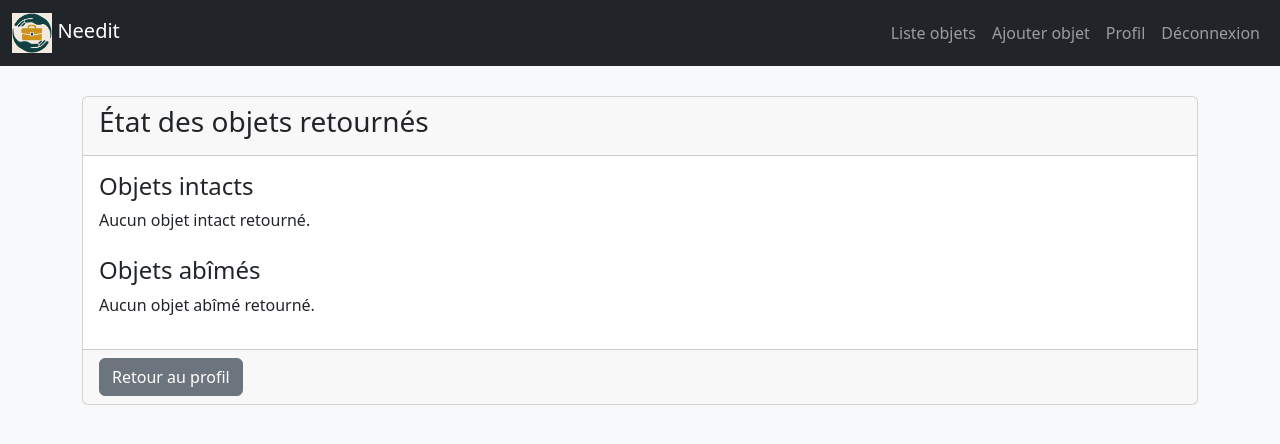
After one commit to tsarml/emprunt, a PHP site: page /pages/etat_objets.php in a window 1280 px wide. The commit adds this page. Shown: the top 444 px of the page. Run offline with PHP 8.4, Linux system fonts and the light colour scheme; the visitor is signed in with stand-in values (Sample User, id 1); data comes from the database, SQL or seed files in the repository.

Commit message:
final changes v3

```diff
--- a/pages/4274_4159.sql
+++ b/pages/4274_4159.sql
@@ -160,3 +160,4 @@ INSERT INTO image_objet (id_objet, nom_image) VALUES
 
 ALTER TABLE image_objet ADD est_principale BOOLEAN DEFAULT FALSE;
 UPDATE image_objet SET est_principale = CONCAT('../assets/images/', nom_image);
+ALTER TABLE emprunt ADD COLUMN etat VARCHAR(10);
--- /dev/null
+++ b/pages/etat_objets.php
@@ -0,0 +1,144 @@
+<?php
+session_start();
+require_once 'fonction.php';
+
+if (!estConnecte()) {
+    header("Location: login.php");
+    exit();
+}
+
+// Vérifier si id_membre est défini dans la session
+if (!isset($_SESSION['id_membre']) || !is_numeric($_SESSION['id_membre'])) {
+    die("Erreur : Identifiant de membre non valide dans la session.");
+}
+
+$conn = connecterBDD();
+if ($conn === false) {
+    die("Erreur de connexion à la base de données.");
+}
+
+// Requête pour les objets intacts
+$query_intacts = "
+    SELECT o.nom_objet, e.date_emprunt, e.date_retour
+    FROM emprunt e
+    JOIN objet o ON e.id_objet = o.id_objet
+    WHERE e.id_membre = " . mysqli_real_escape_string($conn, $_SESSION['id_membre']) . "
+    AND e.etat = 'ok' AND e.date_retour IS NOT NULL
+    ORDER BY e.date_retour DESC
+";
+$result_intacts = mysqli_query($conn, $query_intacts);
+if ($result_intacts === false) {
+    die("Erreur dans la requête pour objets intacts : " . mysqli_error($conn));
+}
+$intacts = mysqli_fetch_all($result_intacts, MYSQLI_ASSOC);
+
+// Requête pour les objets abîmés
+$query_abimes = "
+    SELECT o.nom_objet, e.date_emprunt, e.date_retour
+    FROM emprunt e
+    JOIN objet o ON e.id_objet = o.id_objet
+    WHERE e.id_membre = " . mysqli_real_escape_string($conn, $_SESSION['id_membre']) . "
+    AND e.etat = 'abime' AND e.date_retour IS NOT NULL
+    ORDER BY e.date_retour DESC
+";
+$result_abimes = mysqli_query($conn, $query_abimes);
+if ($result_abimes === false) {
+    die("Erreur dans la requête pour objets abîmés : " . mysqli_error($conn));
+}
+$abimes = mysqli_fetch_all($result_abimes, MYSQLI_ASSOC);
+
+mysqli_close($conn);
+?>
+
+<!DOCTYPE html>
+<html>
+<head>
+    <title>État des objets - Needit</title>
+    <meta charset="UTF-8">
+    <meta name="viewport" content="width=device-width, initial-scale=1">
+    <link href="https://cdn.jsdelivr.net/npm/bootstrap@5.3.0/dist/css/bootstrap.min.css" rel="stylesheet">
+</head>
+<body class="bg-light">
+<nav class="navbar navbar-expand-lg navbar-dark bg-dark fixed-top">
+    <div class="container-fluid">
+        <a class="navbar-brand" href="liste_objets.php">
+            <img src="../assets/images/logo.jpg" alt="Needit Logo" style="height: 40px;">
+            Needit
+        </a>
+        <button class="navbar-toggler" type="button" data-bs-toggle="collapse" data-bs-target="#navbarNav">
+            <span class="navbar-toggler-icon"></span>
+        </button>
+        <div class="collapse navbar-collapse" id="navbarNav">
+            <ul class="navbar-nav ms-auto">
+                <li class="nav-item"><a class="nav-link" href="liste_objets.php">Liste objets</a></li>
+                <li class="nav-item"><a class="nav-link" href="ajout_objet.php">Ajouter objet</a></li>
+                <li class="nav-item"><a class="nav-link" href="fiche_membre.php?id_membre=<?php echo $_SESSION['id_membre']; ?>">Profil</a></li>
+                <li class="nav-item"><a class="nav-link" href="deconnexion.php">Déconnexion</a></li>
+            </ul>
+        </div>
+    </div>
+</nav>
+<div class="container mt-5 pt-5">
+    <div class="row">
+        <div class="col-12">
+            <div class="card">
+                <div class="card-header"><h3>État des objets retournés</h3></div>
+                <div class="card-body">
+                    <h4>Objets intacts</h4>
+                    <?php if ($intacts): ?>
+                        <table class="table table-striped">
+                            <thead class="table-dark">
+                                <tr>
+                                    <th>Objet</th>
+                                    <th>Date emprunt</th>
+                                    <th>Date retour</th>
+                                </tr>
+                            </thead>
+                            <tbody>
+                                <?php foreach ($intacts as $intact): ?>
+                                    <tr>
+                                        <td><?php echo htmlspecialchars($intact['nom_objet']); ?></td>
+                                        <td><?php echo htmlspecialchars($intact['date_emprunt']); ?></td>
+                                        <td><?php echo htmlspecialchars($intact['date_retour']); ?></td>
+                                    </tr>
+                                <?php endforeach; ?>
+                            </tbody>
+                        </table>
+                    <?php else: ?>
+                        <p>Aucun objet intact retourné.</p>
+                    <?php endif; ?>
+
+                    <h4 class="mt-4">Objets abîmés</h4>
+                    <?php if ($abimes): ?>
+                        <table class="table table-striped">
+                            <thead class="table-dark">
+                                <tr>
+                                    <th>Objet</th>
+                                    <th>Date emprunt</th>
+                                    <th>Date retour</th>
+                                </tr>
+                            </thead>
+                            <tbody>
+                                <?php foreach ($abimes as $abime): ?>
+                                    <tr>
+                                        <td><?php echo htmlspecialchars($abime['nom_objet']); ?></td>
+                                        <td><?php echo htmlspecialchars($abime['date_emprunt']); ?></td>
+                                        <td><?php echo htmlspecialchars($abime['date_retour']); ?></td>
+                                    </tr>
+                                <?php endforeach; ?>
+                            </tbody>
+                        </table>
+                    <?php else: ?>
+                        <p>Aucun objet abîmé retourné.</p>
+                    <?php endif; ?>
+                </div>
+                <div class="card-footer">
+                    <a href="fiche_membre.php?id_membre=<?php echo $_SESSION['id_membre']; ?>" class="btn btn-secondary">Retour au profil</a>
+                </div>
+            </div>
+        </div>
+    </div>
+</div>
+<script src="https://cdn.jsdelivr.net/npm/bootstrap@5.3.0/dist/js/bootstrap.bundle.min.js"></script>
+</body>
+</html>
--- a/pages/liste_objets.php
+++ b/pages/liste_objets.php
@@ -82,6 +82,7 @@ if ($_SERVER['REQUEST_METHOD'] == 'POST' && isset($_POST['emprunter']) && isset(
         </div>
     </div>
 </nav>
+
 <div class="container mt-5 pt-5">
 <div class="row">
 <div class="col-12">
@@ -151,6 +152,9 @@ if ($_SERVER['REQUEST_METHOD'] == 'POST' && isset($_POST['emprunter']) && isset(
 <?php endforeach; ?>
 </tbody>
 </table>
+<div class="mt-3">
+ <a href="etat_objets.php" class="btn btn-info">Voir l'état des objets retournés</a>
+ </div>
 </div>
 </div>
 </div>
```
Also changed, not shown: pages/fiche_membre.php (+41 -33 lines), pages/retour_objet.php (added, +91 -0 lines).
